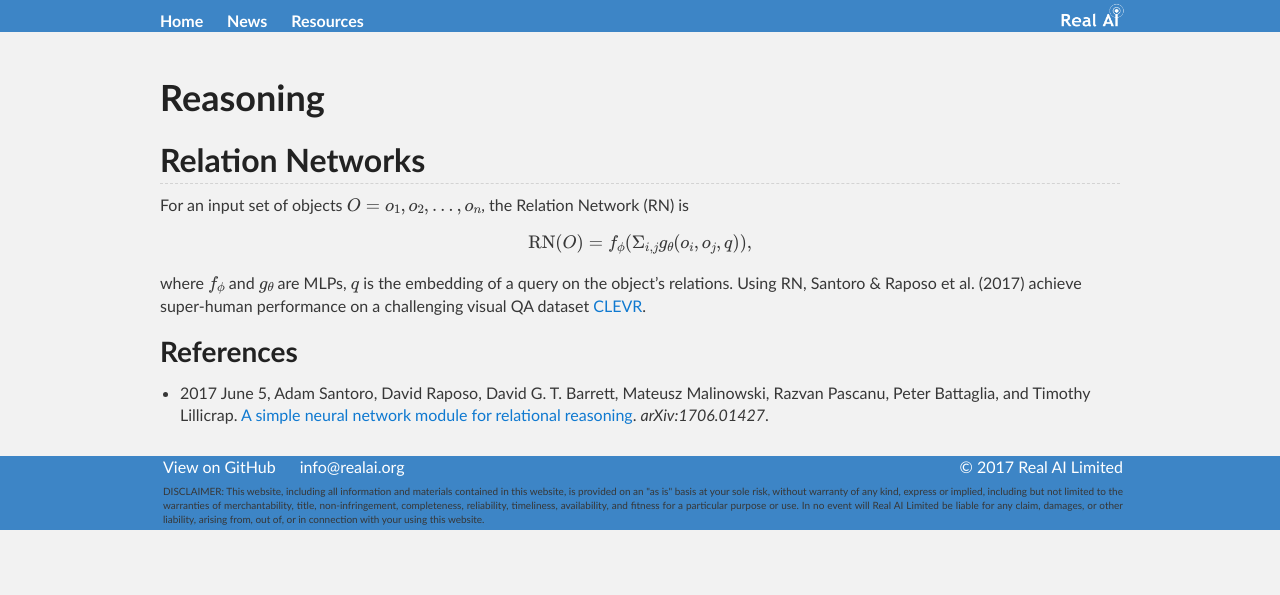
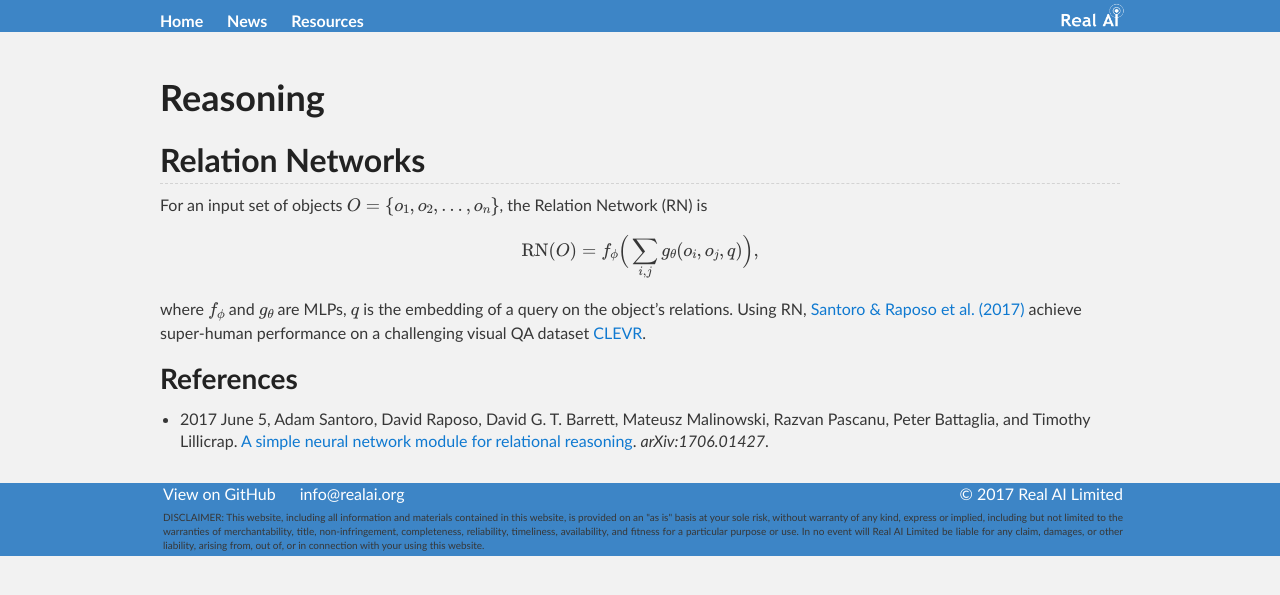
Before and after one commit to Tonywuhk/realai.org, a Jekyll site: the page built from reasoning.md, in a window 1280 px wide. Shown: the top 595 px of the page. Built offline with Jekyll 4.4.1, drawn with Linux system fonts in a browser that asks for light colours; our own code applies the rules of GitHub Pages for plain Markdown files; formulas are drawn with MathJax 3; comment, search, counter and statistics services are not loaded; the repository's description, which GitHub fills in, is left out.

Commit message:
Update reasoning.md

```diff
--- a/reasoning.md
+++ b/reasoning.md
@@ -6,13 +6,13 @@ mathjax: true
 
 ## Relation Networks
 
-For an input set of objects \\(O=\{o_1, o_2, ..., o_n\}\\), the Relation Network (RN) is
+For an input set of objects \\(O=\\{o_1, o_2, ..., o_n\\}\\), the Relation Network (RN) is
 
 $$
-\text{RN}(O) = f_\phi (\Sigma_{i,j} g_\theta(o_i, o_j, q)),
+\text{RN}(O) = f_\phi \Big(\sum\limits_{i,j} g_\theta(o_i, o_j, q)\Big),
 $$
 
-where \\(f_\phi\\) and \\(g_\theta\\) are MLPs, \\(q\\) is the embedding of a query on the object's relations. Using RN, Santoro & Raposo et al. (2017) achieve super-human performance on a challenging visual QA dataset [CLEVR](http://cs.stanford.edu/people/jcjohns/clevr/).
+where \\(f_\phi\\) and \\(g_\theta\\) are MLPs, \\(q\\) is the embedding of a query on the object's relations. Using RN, [Santoro & Raposo et al. (2017)](https://arxiv.org/abs/1706.01427) achieve super-human performance on a challenging visual QA dataset [CLEVR](http://cs.stanford.edu/people/jcjohns/clevr/).
 
 ### References
 
```
